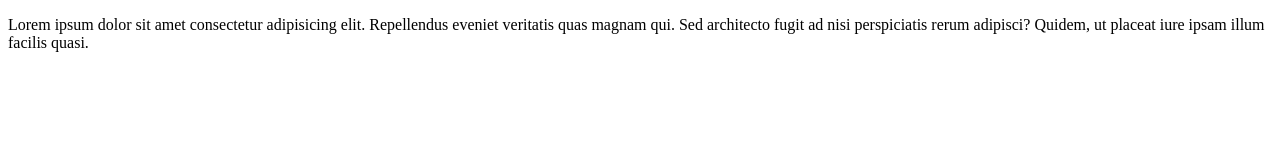
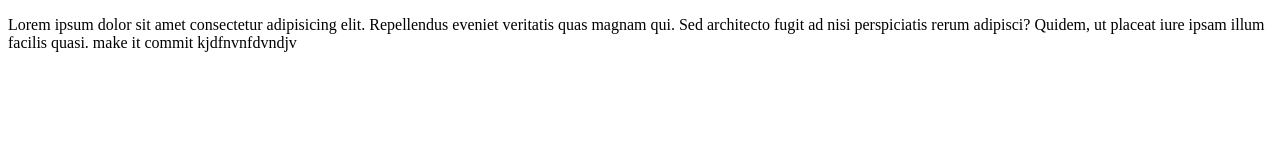
Before and after one commit to Shivanandkkhh/branching, a plain HTML site: page index.html in a window 1280 px wide. Drawn offline with Linux system fonts and the light colour scheme.

Commit message:
second commit

```diff
--- a/index.html
+++ b/index.html
@@ -7,6 +7,8 @@
     <title>Document</title>
 </head>
 <body>
-    <p>Lorem ipsum dolor sit amet consectetur adipisicing elit. Repellendus eveniet veritatis quas magnam qui. Sed architecto fugit ad nisi perspiciatis rerum adipisci? Quidem, ut placeat iure ipsam illum facilis quasi.</p>
+    <p>Lorem ipsum dolor sit amet consectetur adipisicing elit. Repellendus eveniet veritatis quas magnam qui. Sed architecto fugit ad nisi perspiciatis rerum adipisci? Quidem, ut placeat iure ipsam illum facilis quasi.
+        make it commit kjdfnvnfdvndjv
+    </p>
 </body>
 </html>
```
